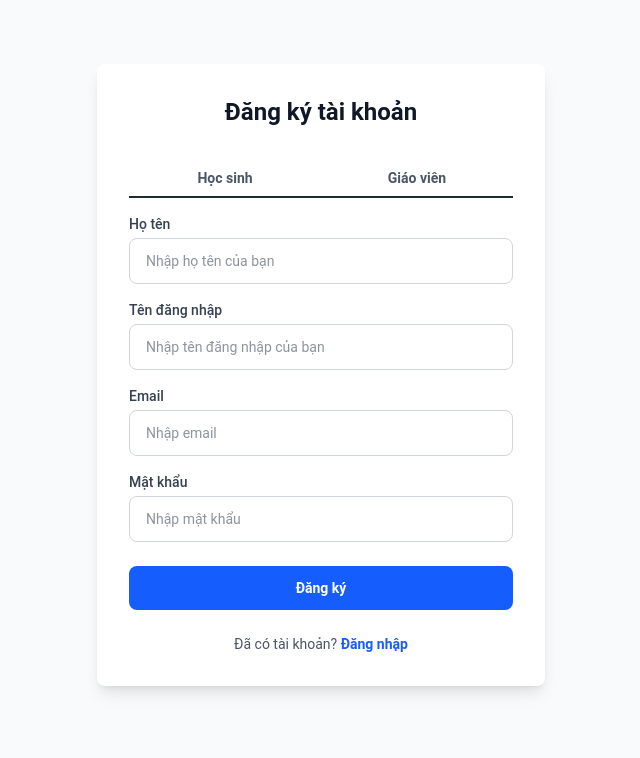
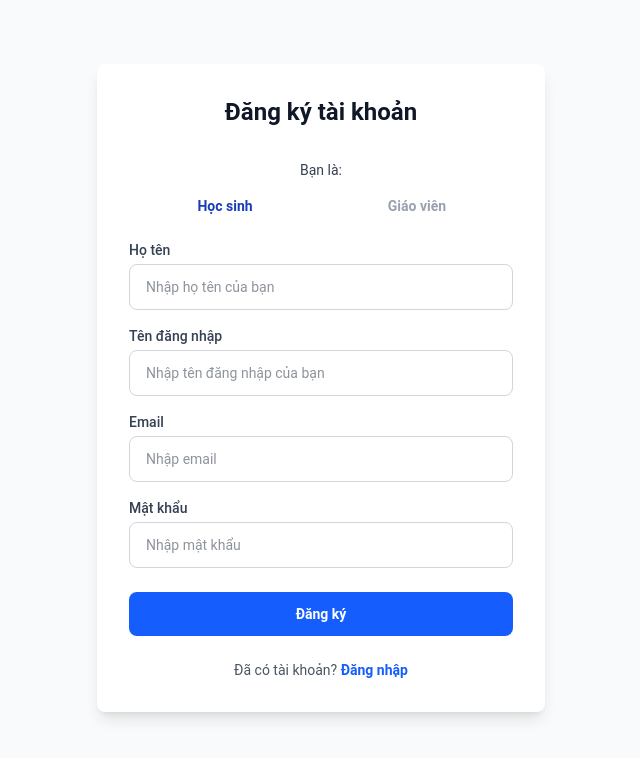
Before and after one commit to cocon777/ttcs_fe, a React (Vite) app in the folder fe_vite/: page /auth/register in a window 1280 px wide. Shown: the top 758 px of the page, without its empty margins (319-959 px from the left). Built offline with nearby package versions, Linux system fonts and the light colour scheme; no server answers.

Commit message:
fix login + register

```diff
--- a/fe_vite/src/pages/Auth/Login/login.tsx
+++ b/fe_vite/src/pages/Auth/Login/login.tsx
@@ -77,17 +77,15 @@ const Login = () => {
     <div className="w-full pt-16">
       <form
         onSubmit={handleLogin}
-        className="mx-auto flex w-[510px] flex-col items-center space-y-4 rounded-md bg-white px-6 py-4 shadow-lg dark:bg-darkmode-600 dark:text-slate-300"
+        className="mx-auto flex w-127.5 flex-col items-center space-y-4 rounded-md bg-white px-6 py-4 shadow-lg"
       >
-        <div className="text-2xl font-bold text-gray-800 dark:text-slate-300">
-          Đăng nhập
-        </div>
+        <div className="text-2xl font-bold text-gray-800">Đăng nhập</div>
         <input
           value={values["tenDangNhap"]}
           name="tenDangNhap"
           onChange={(e) => handleChangeInput(e.target.name, e.target.value)}
           type="text"
-          className="dark: w-full rounded-md border border-slate-300 px-4 py-2.5 text-sm text-gray-800 shadow-sm"
+          className="w-full rounded-md border border-slate-300 px-4 py-2.5 text-sm text-gray-800 shadow-sm"
           placeholder="Nhập tên đăng nhập"
         />
         <div className="relative w-full">
--- a/fe_vite/src/pages/Auth/Register/register.tsx
+++ b/fe_vite/src/pages/Auth/Register/register.tsx
@@ -25,7 +25,7 @@ const Register = () => {
     }
 
     if (!values.tenDangNhap.trim()) {
-      newErrors.ten = "Tên đăng nhập không được để trống";
+      newErrors.tenDangNhap = "Tên đăng nhập không được để trống";
     }
 
     if (!values.email.trim()) {
@@ -93,12 +93,6 @@ const Register = () => {
     }
   };
 
-  const handleKeyPress = (e: React.KeyboardEvent) => {
-    if (e.key === "Enter") {
-      handleRegister();
-    }
-  };
-
   return (
     <div className="min-h-screen bg-gray-50 pt-16">
       <div className="mx-auto max-w-md">
@@ -111,21 +105,20 @@ const Register = () => {
               Đăng ký tài khoản
             </h1>
           </div>
-
+          <h2 className="mb-2 text-center text-gray-700">Bạn là:</h2>
           <RoleTabs values={values} onChange={handleChangeValues} />
-
           <div className="mt-4 space-y-4">
             <div>
               <label
                 htmlFor="ten"
-                className="mb-1 block text-sm font-medium text-gray-700 dark:text-slate-300"
+                className="mb-1 block text-sm font-medium text-gray-700"
               >
                 Họ tên
               </label>
               <input
                 id="ten"
                 type="text"
-                className={`w-full rounded-lg border px-4 py-3 text-sm text-gray-800 transition-colors focus:outline-none focus:ring-2 focus:ring-blue-500 dark:border-darkmode-400 dark:bg-darkmode-800 dark:text-slate-300 ${
+                className={`w-full rounded-lg border px-4 py-3 text-sm text-gray-800 transition-colors focus:outline-none focus:ring-2 focus:ring-blue-500 ${
                   errors.ten ? "border-red-600" : "border-gray-300"
                 }`}
                 placeholder="Nhập họ tên của bạn"
@@ -134,7 +127,6 @@ const Register = () => {
                 onChange={(e) =>
                   handleChangeValues(e.target.name, e.target.value)
                 }
-                onKeyPress={handleKeyPress}
               />
               {errors.ten && (
                 <p className="mt-1 text-xs text-red-600">{errors.ten}</p>
@@ -144,14 +136,14 @@ const Register = () => {
             <div>
               <label
                 htmlFor="tenDangNhap"
-                className="mb-1 block text-sm font-medium text-gray-700 dark:text-slate-300"
+                className="mb-1 block text-sm font-medium text-gray-700"
               >
                 Tên đăng nhập
               </label>
               <input
                 id="tenDangNhap"
                 type="text"
-                className={`w-full rounded-lg border px-4 py-3 text-sm text-gray-800 transition-colors focus:outline-none focus:ring-2 focus:ring-blue-500 dark:border-darkmode-400 dark:bg-darkmode-800 dark:text-slate-300 ${
+                className={`w-full rounded-lg border px-4 py-3 text-sm text-gray-800 transition-colors focus:outline-none focus:ring-2 focus:ring-blue-500 ${
                   errors.tenDangNhap ? "border-red-600" : "border-gray-300"
                 }`}
                 placeholder="Nhập tên đăng nhập của bạn"
@@ -160,7 +152,6 @@ const Register = () => {
                 onChange={(e) =>
                   handleChangeValues(e.target.name, e.target.value)
                 }
-                onKeyPress={handleKeyPress}
               />
               {errors.tenDangNhap && (
                 <p className="mt-1 text-xs text-red-600">
@@ -172,14 +163,14 @@ const Register = () => {
             <div>
               <label
                 htmlFor="email"
-                className="mb-1 block text-sm font-medium text-gray-700 dark:text-slate-300"
+                className="mb-1 block text-sm font-medium text-gray-700"
               >
                 Email
               </label>
               <input
                 id="email"
                 type="text"
-                className={`w-full rounded-lg border px-4 py-3 text-sm text-gray-800 transition-colors focus:outline-none focus:ring-2 focus:ring-blue-500 dark:border-darkmode-400 dark:bg-darkmode-800 dark:text-slate-300 ${
+                className={`w-full rounded-lg border px-4 py-3 text-sm text-gray-800 transition-colors focus:outline-none focus:ring-2 focus:ring-blue-500 ${
                   errors.email ? "border-red-600" : "border-gray-300"
                 }`}
                 placeholder="Nhập email"
@@ -188,7 +179,6 @@ const Register = () => {
                 onChange={(e) =>
                   handleChangeValues(e.target.name, e.target.value)
                 }
-                onKeyPress={handleKeyPress}
               />
               {errors.email && (
                 <p className="mt-1 text-xs text-red-600">{errors.email}</p>
@@ -198,7 +188,7 @@ const Register = () => {
             <div>
               <label
                 htmlFor="matKhau"
-                className="mb-1 block text-sm font-medium text-gray-700 dark:text-slate-300"
+                className="mb-1 block text-sm font-medium text-gray-700"
               >
                 Mật khẩu
               </label>
@@ -206,7 +196,7 @@ const Register = () => {
               <input
                 id="matKhau"
                 type="password"
-                className={`w-full rounded-lg border px-4 py-3 text-sm text-gray-800 transition-colors focus:outline-none focus:ring-2 focus:ring-blue-500 dark:border-darkmode-400 dark:bg-darkmode-800 dark:text-slate-300 ${
+                className={`w-full rounded-lg border px-4 py-3 text-sm text-gray-800 transition-colors focus:outline-none focus:ring-2 focus:ring-blue-500 ${
                   errors.matKhau ? "border-red-600" : "border-gray-300"
                 }`}
                 placeholder="Nhập mật khẩu "
@@ -215,7 +205,6 @@ const Register = () => {
                 onChange={(e) =>
                   handleChangeValues(e.target.name, e.target.value)
                 }
-                onKeyPress={handleKeyPress}
               />
 
               {errors.matKhau && (
@@ -223,13 +212,11 @@ const Register = () => {
               )}
             </div>
           </div>
-
           {errors.general && (
             <div className="mt-4 rounded-lg bg-red-50 p-3 dark:bg-red-900/20">
               <p className="text-sm text-red-600">{errors.general}</p>
             </div>
           )}
-
           <div className="mt-6">
             <button
               type="button"
@@ -247,7 +234,6 @@ const Register = () => {
               )}
             </button>
           </div>
-
           <div className="mt-6 text-center">
             <span className="text-sm text-gray-600 dark:text-slate-400">
               Đã có tài khoản?{" "}
--- a/fe_vite/src/pages/Auth/Register/rolesTab.tsx
+++ b/fe_vite/src/pages/Auth/Register/rolesTab.tsx
@@ -1,6 +1,6 @@
-import type { newUser } from "./interface";
+import type { nguoiDungMoi } from "./interface";
 interface RoleTabsProps {
-  values: newUser;
+  values: nguoiDungMoi;
   onChange: (name: string, newValue: string) => void;
 }
 
@@ -22,20 +22,15 @@ const RoleTabs: React.FC<RoleTabsProps> = (props) => {
     <div className="flex w-full items-center">
       {ROLETABS.map((tab) => (
         <div
-          onClick={() => onChange("userRole", tab.value)}
-          className={
-            "flex-1 border-b-2 py-2 hover:cursor-pointer dark:border-darkmode-600" +
-            (values["userRole"] === tab.value
-              ? "border-b-2 border-blue-800"
-              : "")
-          }
+          onClick={() => onChange("vaiTro", tab.value)}
+          className="flex-1 py-2 hover:cursor-pointer"
         >
           <div
             className={
               "flex items-center justify-center gap-2 " +
-              (values["userRole"] === tab.value
-                ? "dark:text-slate-300"
-                : "text-gray-600 dark:text-slate-600")
+              (values["vaiTro"] === tab.value
+                ? "text-blue-800"
+                : "text-gray-400")
             }
           >
             <div className="text-sm font-semibold">{tab.label}</div>
--- a/fe_vite/src/pages/HomePage/homePage.tsx
+++ b/fe_vite/src/pages/HomePage/homePage.tsx
@@ -26,7 +26,7 @@ const HomePage = () => {
       } else if (user.role === "GV") {
         navigate("/teacher/teacherHome");
       } else {
-        navigate("/student/classroom");
+        navigate("/student/studentHome");
       }
     } catch (error) {
       console.error("Error fetching user info:", error);
```
